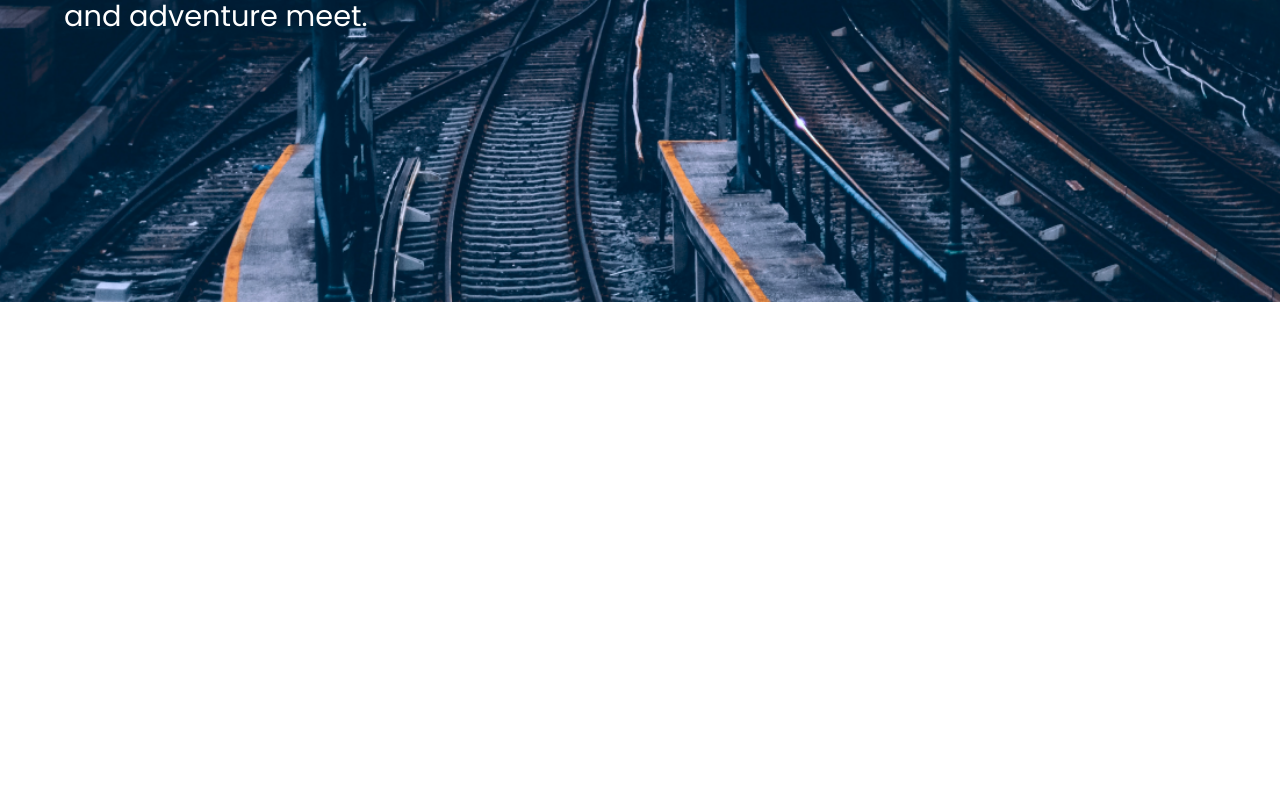
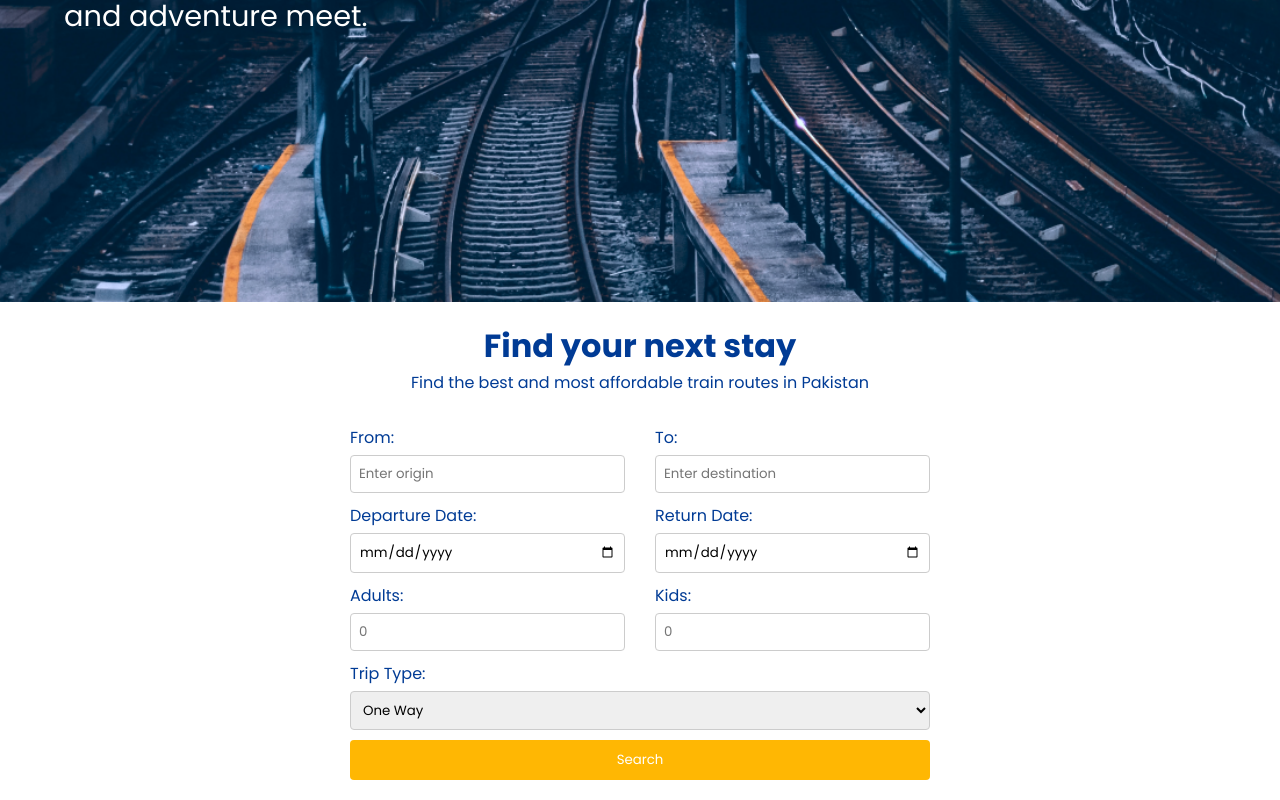
Before and after one commit to UMAR-78/Railway_Station_System, a React (Create React App) app in the folder frontend/: page / in a window 1280 px wide. Shown: the part 408-1208 px from the top of the page. Before the commit the page ends 800 px from the top, so only its background shows below. Built offline with nearby package versions, Linux system fonts and the light colour scheme.

Commit message:
"Add Search Section"

```diff
--- a/frontend/src/App.js
+++ b/frontend/src/App.js
@@ -1,19 +1,17 @@
 import React from "react";
 import Header from "./components/Header/Header";
-import HeroSection from './components/Hero/Hero'
+import HeroSection from "./components/Hero/Hero";
+import SearchSection from "./components/Search/Search";
 import { BrowserRouter as Router, Routes, Route } from "react-router-dom";
 
 function App() {
   return (
     <>
-      <Header />
+      <Header/>
       <HeroSection/>
-
-
+      <SearchSection/>
       <Router>
-        <Routes>
-
-        </Routes>
+        <Routes></Routes>
       </Router>
     </>
   );
--- a/frontend/src/components/Hero/Hero.css
+++ b/frontend/src/components/Hero/Hero.css
@@ -18,4 +18,10 @@
 }
 .headerText{
     line-height: 40px;
+  color: white;
+
 }
+.heroText
+{
+  color: white;
+}
--- a/frontend/src/components/Hero/Hero.jsx
+++ b/frontend/src/components/Hero/Hero.jsx
@@ -5,7 +5,7 @@ const Hero = () => {
   return (
     <div className="HeroSection">
       <div className="heading">
-        <h1>
+        <h1 className="heroText">
           Arrive with Ease, <br />
           Depart with Excitement.
         </h1>
--- a/frontend/src/components/Search/Search.css
+++ b/frontend/src/components/Search/Search.css
@@ -0,0 +1,72 @@
+.TextSection
+{
+    text-align: center;
+    margin-top: 20px;
+}
+
+h1{
+    color: #003B95;
+}
+p
+{
+    color: #003B95;
+}
+
+.TextSection {
+    text-align: center;
+    margin-bottom: 20px;
+  }
+
+  .SearchForm {
+    display: flex;
+    flex-direction: column;
+    max-width: 600px;
+    margin: 0 auto;
+    padding: 10px 10px;
+    color: #003B95;
+}
+
+  .formRow {
+    display: flex;
+    justify-content: space-between;
+    gap: 30px;
+    margin-bottom: 10px;
+  }
+
+  .formField {
+    flex: 1;
+  }
+
+  .formField label {
+    display: block;
+    margin-bottom: 5px;
+  }
+
+  .formField input {
+    width: 100%;
+    padding: 8px;
+    border: 1px solid #ccc;
+    border-radius: 4px;
+  }
+
+  .formField input,
+.formField select {
+  width: 100%;
+  padding: 8px;
+  border: 1px solid #ccc;
+  border-radius: 4px;
+}
+
+  form button {
+    width: 100%;
+    padding: 10px;
+    background-color: #ffb703;
+    color: #fff;
+    border: none;
+    border-radius: 4px;
+    cursor: pointer;
+  }
+
+  form button:hover {
+    background-color: #ffb703;
+  }
--- a/frontend/src/components/Search/Search.jsx
+++ b/frontend/src/components/Search/Search.jsx
@@ -1,9 +1,72 @@
-import React from 'react'
+import React from "react";
+import "./Search.css";
 
 const SearchSection = () => {
   return (
-    <div>SearchSection</div>
-  )
-}
+    <div>
+      <div className="TextSection">
+        <h1>Find your next stay</h1>
+        <p>Find the best and most affordable train routes in Pakistan</p>
+      </div>
 
-export default SearchSection
+      <form className="SearchForm">
+        <div className="formRow">
+          <div className="formField">
+            <label>From:</label>
+            <input type="text" name="from" placeholder="Enter origin" />
+          </div>
+          <div className="formField">
+            <label>To:</label>
+            <input type="text" name="to" placeholder="Enter destination" />
+          </div>
+        </div>
+
+        <div className="formRow">
+          <div className="formField">
+            <label>Departure Date:</label>
+            <input
+              type="date"
+              name="departureDate"
+              placeholder="Select departure date"
+            />
+          </div>
+          <div className="formField">
+            <label>Return Date:</label>
+            <input
+              type="date"
+              name="returnDate"
+              placeholder="Select return date"
+            />
+          </div>
+        </div>
+
+        <div className="formRow">
+          <div className="formField">
+            <label>Adults:</label>
+            <input type="number" name="adults" placeholder="0" />
+          </div>
+          <div className="formField">
+            <label>Kids:</label>
+            <input type="number" name="kids" placeholder="0" />
+          </div>
+        </div>
+
+        <div className="formRow">
+          <div className="formField">
+            <label>Trip Type:</label>
+            <select name="tripType">
+              <option value="oneWay">One Way</option>
+              <option value="twoWay">Two Way</option>
+            </select>
+          </div>
+        </div>
+
+        <div className="formRow">
+          <button type="submit">Search</button>
+        </div>
+      </form>
+    </div>
+  );
+};
+
+export default SearchSection;
--- a/frontend/src/index.css
+++ b/frontend/src/index.css
@@ -38,5 +38,6 @@ a {
 .line
 {
   width: 70%;
-  height: ;
+  height: 10%;
+  color: #003b95;
 }
```
